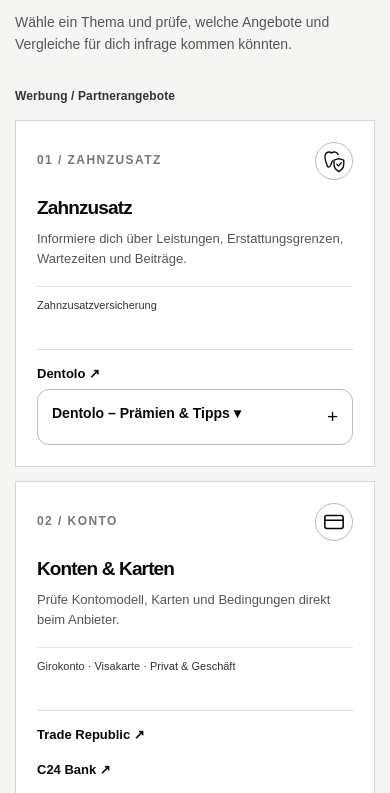
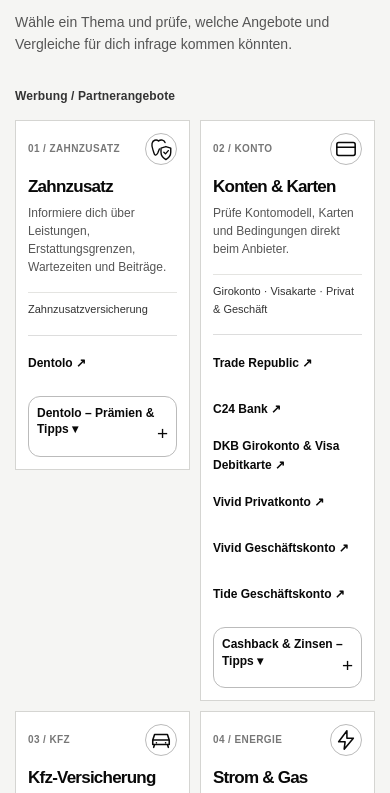
Before and after one commit to FinanzAuge/FinanzAuge, a plain HTML site: page index.html in a window 390 px wide. Shown: the part 2859-3652 px from the top of the page. Drawn offline with Linux system fonts and the light colour scheme.

Commit message:
Make offer cards two columns on phones and three on tablets without changing desktop

```diff
--- a/index.html
+++ b/index.html
@@ -27,6 +27,30 @@
 
     .rechner{background:#e8e8e5}.rechner-lead{max-width:720px;color:#444;font-size:15px}.rechner-fold{max-width:800px;margin-top:24px;background:white;border:1px solid #ccc;border-radius:10px;padding:0 20px}.rechner-fold>summary{padding:19px 0;font-size:16px}.rechner-content{padding:0 0 20px}.rechner-grid{display:grid;grid-template-columns:repeat(3,1fr);gap:14px}.rechner-field{display:flex;flex-direction:column;gap:7px;font-size:13px;font-weight:700}.rechner-field input,.rechner-field select{width:100%;border:1px solid #aaa;border-radius:5px;background:white;color:black;font:inherit;padding:11px}.rechner-output{background:#111;color:white;margin-top:20px;padding:19px;border-radius:7px;display:grid;grid-template-columns:1fr 1fr;gap:12px}.rechner-output small{display:block;color:#ccc}.rechner-output strong{display:block;font-size:clamp(22px,3.5vw,32px);font-weight:800}.rechner-note{color:#555;font-size:12px;line-height:1.6;margin:14px 0 0}.rechner .rechner-field input:focus-visible,.rechner .rechner-field select:focus-visible{outline:2px solid #111;outline-offset:2px}@media(max-width:600px){.rechner-grid{grid-template-columns:1fr}.rechner-output{grid-template-columns:1fr}}
 .rechner-totals{display:flex;flex-wrap:wrap;justify-content:space-between;gap:10px;background:#f1f1ef;border:1px solid #d5d5d2;padding:12px 15px;margin:16px 0 20px;font-size:13px}.rechner-totals strong{font-size:16px;color:#111}.rechner .rechner-field select{min-height:45px}
+
+/* Mobile/tablet offer cards only; desktop layout remains unchanged. */
+@media (max-width: 1024px), (hover: none) and (pointer: coarse) and (max-width: 1366px) {
+  #angebote .grid{grid-template-columns:repeat(3,minmax(0,1fr));gap:12px;align-items:start}
+  #angebote .card{min-width:0;min-height:0;padding:16px;overflow-wrap:anywhere}
+  #angebote .card-top{gap:6px;flex-wrap:wrap}
+  #angebote .card-icon{flex-shrink:0}
+  #angebote .card-links a,#angebote .card-links .static-link{min-height:44px;gap:4px}
+  #angebote .card details{min-width:0}
+  #angebote .card:has(details[open]){grid-column:1/-1}
+}
+@media (max-width: 700px) {
+  #angebote .grid{grid-template-columns:repeat(2,minmax(0,1fr));gap:10px}
+  #angebote .card{padding:12px}
+  #angebote .card-num{font-size:10px;letter-spacing:.04em}
+  #angebote .card-icon{width:32px;height:32px}
+  #angebote .card h3{font-size:17px;margin:12px 0 8px;line-height:1.15}
+  #angebote .card p{font-size:12px;line-height:1.5}
+  #angebote .chips{font-size:11px;padding:8px 0}
+  #angebote .card-links{margin-top:8px;padding-top:6px;gap:2px}
+  #angebote .card-links a,#angebote .card-links .static-link{font-size:12px}
+  #angebote .card details{padding:8px!important;margin-top:10px!important}
+  #angebote .card details summary{font-size:12px;line-height:1.4;min-height:32px}
+}
 </style>
 </head>
 <body>
```
